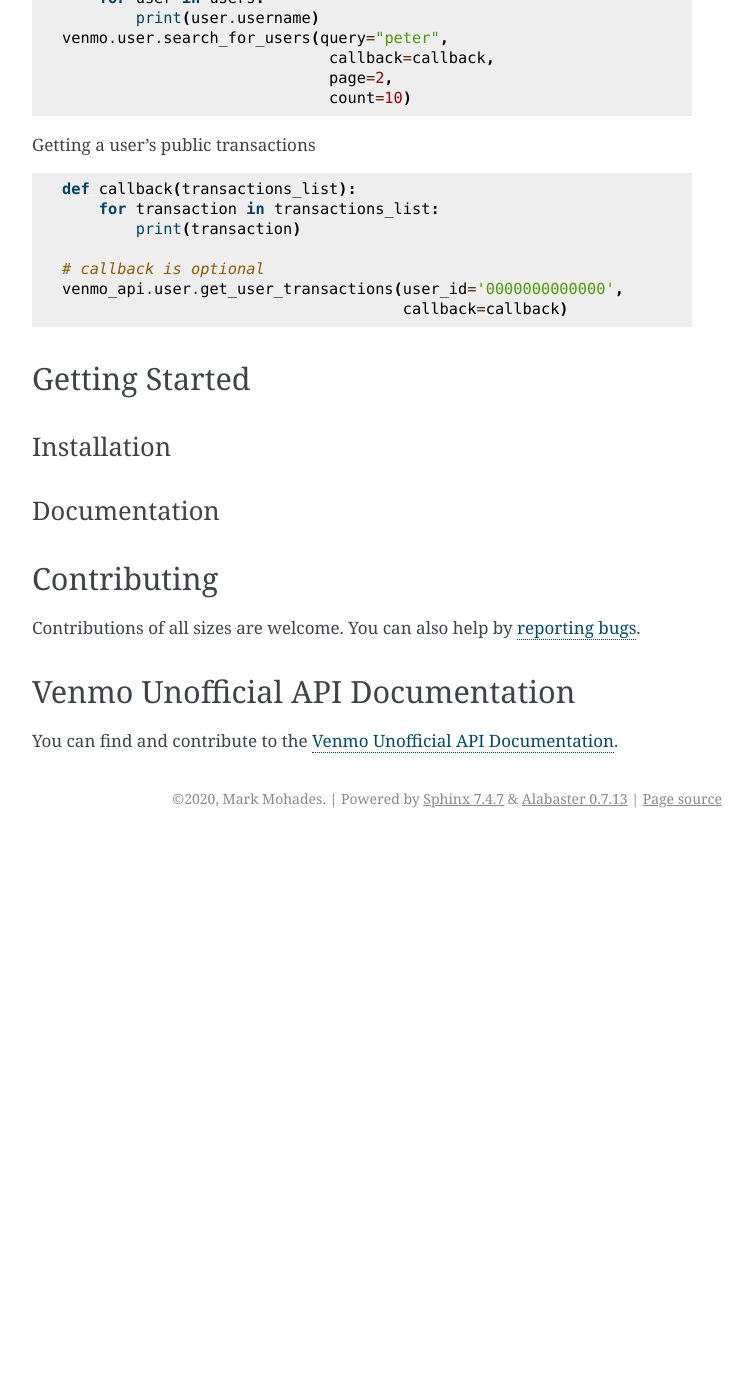
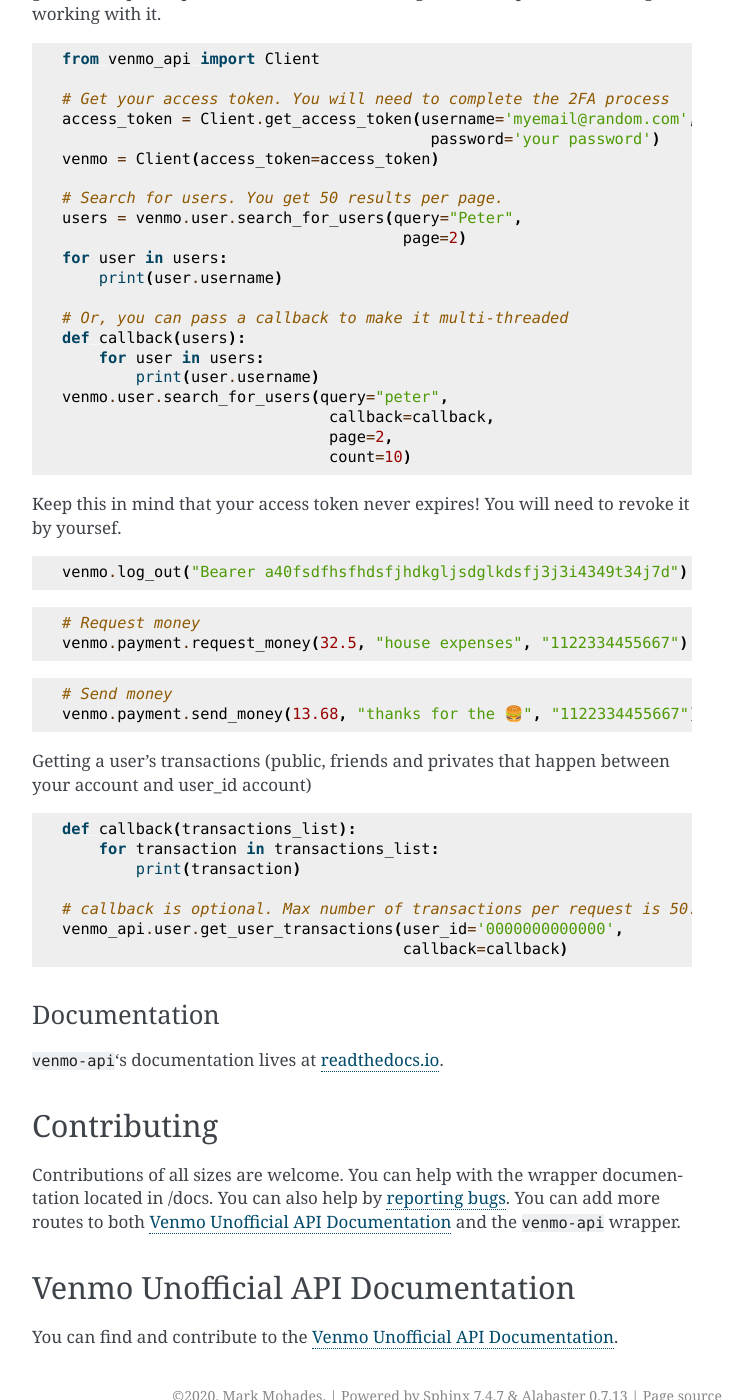
Before and after one commit to mmohades/Venmo, a Sphinx documentation site: the page built from docs/index.rst, in a window 1280 px wide and 1400 px high, scrolled down 716 px. Shown: the whole window, without its empty margins (388-1141 px from the left). Built offline with Sphinx 7.4.7, drawn with Linux system fonts in a browser that asks for light colours; before the commit the page ends 1554 px from its top, so only the background shows below that; some of the changed text lies outside the part shown.

```diff
--- a/docs/index.rst
+++ b/docs/index.rst
@@ -9,19 +8,39 @@
 
 This is a wrapper for the Venmo API. This library provides a Python interface for the Venmo API. It's compatible with Python versions 3.6+.
 
+Installing
+----------
+
+You can install or upgrade venmo-api with:
+
+.. code-block:: bash
+
+   $ pip3 install venmo-api --upgrade
+
+Or you can install it from the source:
+
+.. code-block:: bash
+
+   $ git clone https://github.com/mmohades/Venmo.git --recursive
+   $ cd Venmo
+   $ python3 setup.py install
+
+Getting Started
+---------------
+
 Usage
------
+^^^^^
 
 In short, you can send money, request for money, get a user's public transactions, get a user's public profile info, etc. The following is an example of initializing and working with it.
 
 .. code-block:: python
 
-   from Venmo import VenmoApi
+   from venmo_api import Client
 
    # Get your access token. You will need to complete the 2FA process
-   access_token = VenmoApi.get_access_token(username='myemail@random.com',
-                                             password='your password')
-   venmo_api = VenmoApi(access_token=access_token)
+   access_token = Client.get_access_token(username='myemail@random.com',
+                                           password='your password')
+   venmo = Client(access_token=access_token)
 
    # Search for users. You get 50 results per page.
    users = venmo.user.search_for_users(query="Peter",
@@ -38,7 +57,23 @@
                                 page=2,
                                 count=10)
 
-Getting a user's public transactions
+Keep this in mind that your access token never expires! You will need to revoke it by yoursef.
+
+.. code-block:: Python
+
+   venmo.log_out("Bearer a40fsdfhsfhdsfjhdkgljsdglkdsfj3j3i4349t34j7d")
+
+.. code-block:: python
+
+   # Request money
+   venmo.payment.request_money(32.5, "house expenses", "1122334455667")
+
+.. code-block:: python
+
+   # Send money
+   venmo.payment.send_money(13.68, "thanks for the 🍔", "1122334455667")
+
+Getting a user's transactions (public, friends and privates that happen between your account and user_id account)
 
 .. code-block:: python
 
@@ -46,29 +81,24 @@
        for transaction in transactions_list:
            print(transaction)
 
-   # callback is optional
+   # callback is optional. Max number of transactions per request is 50.
    venmo_api.user.get_user_transactions(user_id='0000000000000',
                                         callback=callback)
-
-Getting Started
----------------
-
-Installation
-^^^^^^^^^^^^
 
 Documentation
 ^^^^^^^^^^^^^
 
+``venmo-api``\ 's documentation lives at `readthedocs.io <https://venmo.readthedocs.io/en/latest/>`_.
+
 Contributing
 ------------
 
-Contributions of all sizes are welcome. You can also help by `reporting bugs <https://github.com/mmohades/VenmoApi/issues/new>`_.
+Contributions of all sizes are welcome. You can help with the wrapper documentation located in /docs. You can also help by `reporting bugs <https://github.com/mmohades/VenmoApi/issues/new>`_. You can add more routes to both  `Venmo Unofficial API Documentation <https://github.com/mmohades/VenmoApiDocumentation>`_ and the ``venmo-api`` wrapper.
 
 Venmo Unofficial API Documentation
 ----------------------------------
 
 You can find and contribute to the `Venmo Unofficial API Documentation <https://github.com/mmohades/VenmoApiDocumentation>`_.
 
-
 .. toctree::
    :maxdepth: 2
--- a/setup.py
+++ b/setup.py
@@ -22,7 +22,7 @@
 
 setup(
     name='venmo-api',
-    version='0.1.1',
+    version='0.1.3',
     author="Mark Mohades",
     license="GNU General Public License v3",
     url='https://github.com/mmohades/venmo',
```
Also changed, not shown: other parts of docs/index.rst (+0 -1 lines), 4 other files.
